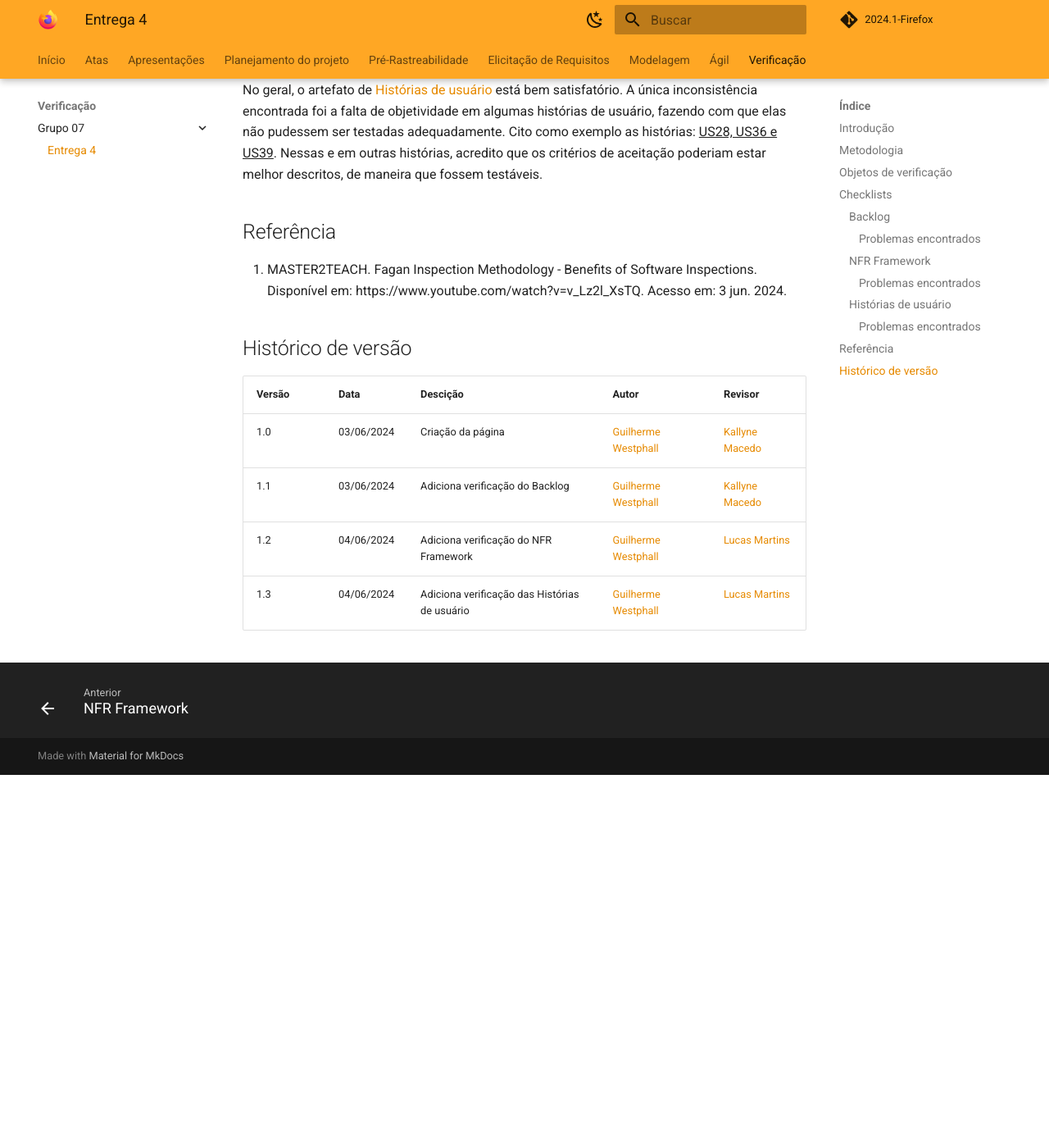
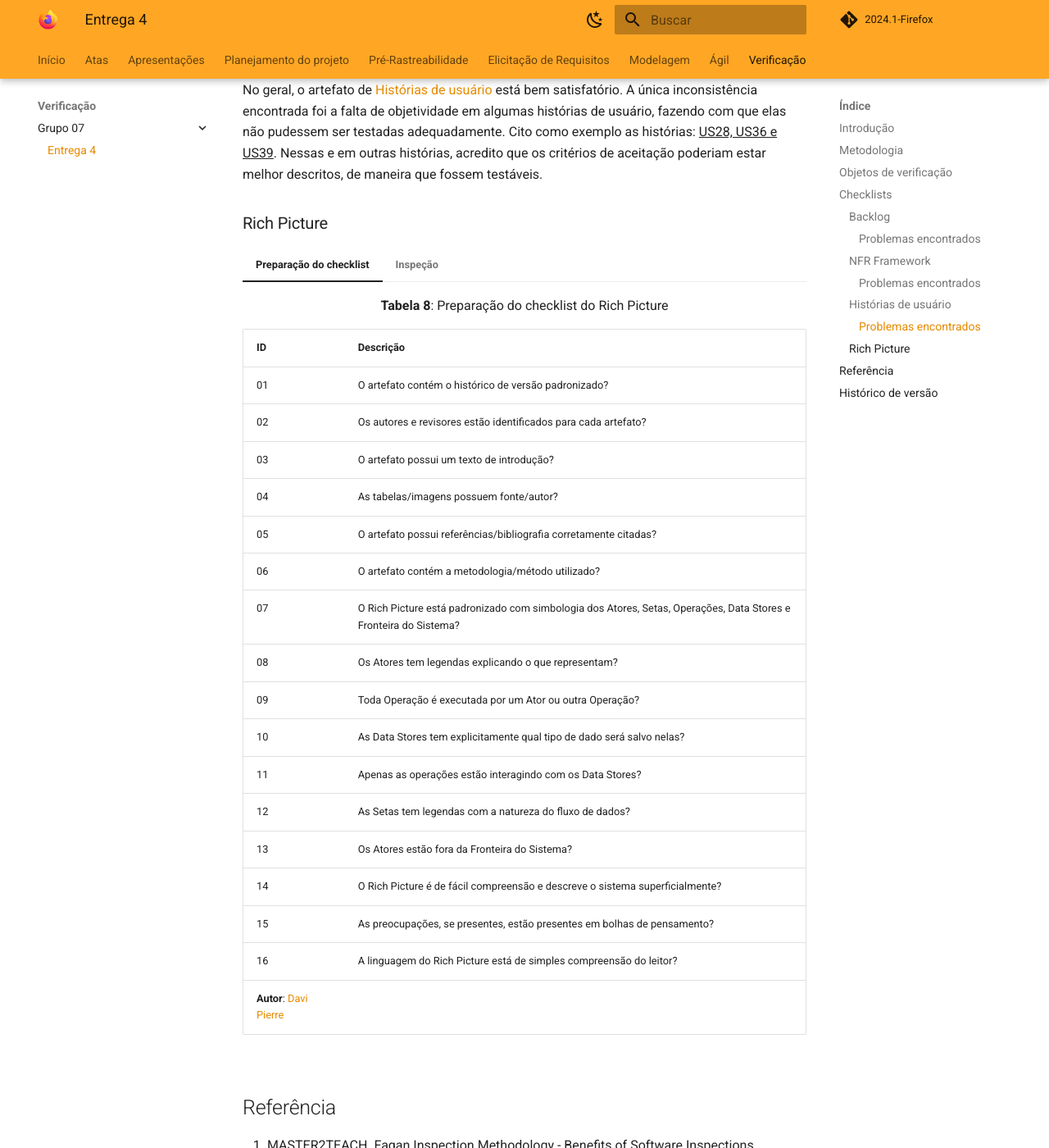
Before and after one commit to martinsglucas/Requisitos-de-Software, an MkDocs documentation site: the page built from docs/verificacao/grupo_7/entrega_4.md, in a window 1280 px wide and 1400 px high, scrolled down 4015 px. Shown: the whole window at 82% size. Built offline with MkDocs 1.6.1 and Material for MkDocs 9.7.7, drawn with Linux system fonts in a browser that asks for light colours; comment, search, counter and statistics services are not loaded; before the commit the page ends 4960 px from its top, so only the background shows below that; some of the changed text lies outside the part shown.

Commit message:
Add tabelas 8 e 9 na entrega_4.md

```diff
--- a/docs/verificacao/grupo_7/entrega_4.md
+++ b/docs/verificacao/grupo_7/entrega_4.md
@@ -198,6 +198,66 @@
 #### Problemas encontrados
 No geral, o artefato de [Histórias de usuário](https://requisitos-de-software.github.io/2024.1-Meu-INSS/modelagem/Agil/historia_de_usuario/) está bem satisfatório. A única inconsistência encontrada foi a falta de objetividade em algumas histórias de usuário, fazendo com que elas não pudessem ser testadas adequadamente. Cito como exemplo as histórias: ^^US28, US36 e US39^^. Nessas e em outras histórias, acredito que os critérios de aceitação poderiam estar melhor descritos, de maneira que fossem testáveis.
 
+### Rich Picture
+
+=== "Preparação do checklist"
+
+    <center>
+
+    **Tabela 8**: Preparação do checklist do Rich Picture
+
+    | ID  | Descrição                                                                                                        |
+    | --- | ---------------------------------------------------------------------------------------------------------------- |
+    | 01  | O artefato contém o histórico de versão padronizado?                                                             |
+    | 02  | Os autores e revisores estão identificados para cada artefato?                                                   |
+    | 03  | O artefato possui um texto de introdução?                                                                        |
+    | 04  | As tabelas/imagens possuem fonte/autor?                                                                          |
+    | 05  | O artefato possui referências/bibliografia corretamente citadas?                                                 |
+    | 06  | O artefato contém a metodologia/método utilizado?                                                                |
+    | 07  | O Rich Picture está padronizado com simbologia dos Atores, Setas, Operações, Data Stores e Fronteira do Sistema? |
+    | 08  | Os Atores tem legendas explicando o que representam?                                                             |
+    | 09  | Toda Operação é executada por um Ator ou outra Operação?                                                         |
+    | 10  | As Data Stores tem explicitamente qual tipo de dado será salvo nelas?                                            |
+    | 11  | Apenas as operações estão interagindo com os Data Stores?                                                        |
+    | 12  | As Setas tem legendas com a natureza do fluxo de dados?                                                          |
+    | 13 | Os Atores estão fora da Fronteira do Sistema?                                                                     |
+    | 14 | O Rich Picture é de fácil compreensão e descreve o sistema superficialmente?                                      |
+    | 15 | As preocupações, se presentes, estão presentes em bolhas de pensamento?                                           |
+    | 16 | A linguagem do Rich Picture está de simples compreensão do leitor?                                                |
+    **Autor**: [Davi Pierre](https://github.com/DaviPierre)
+
+    </center>
+
+=== "Inspeção"
+
+    <center>
+
+    **Tabela 9**: Inspeção das histórias de usuário
+
+    | ID  | Descrição                                                                                                        | Avaliação |
+    | --- | ---------------------------------------------------------------------------------------------------------------- | --------- |
+    | 01  | O artefato contém o histórico de versão padronizado?                                                             |           |
+    | 02  | Os autores e revisores estão identificados para cada artefato?                                                   |           |
+    | 03  | O artefato possui um texto de introdução?                                                                        |           |
+    | 04  | As tabelas/imagens possuem fonte/autor?                                                                          |           |
+    | 05  | O artefato possui referências/bibliografia corretamente citadas?                                                 |           |
+    | 06  | O artefato contém a metodologia/método utilizado?                                                                |           |
+    | 07  | O Rich Picture está padronizado com simbologia dos Atores, Setas, Operações, Data Stores e Fronteira do Sistema? |           |
+    | 08  | Os Atores tem legendas explicando o que representam?                                                             |           |
+    | 09  | Toda Operação é executada por um Ator ou outra Operação?                                                         |           |
+    | 10  | As Data Stores tem explicitamente qual tipo de dado será salvo nelas?                                            |           |
+    | 11  | Apenas as operações estão interagindo com os Data Stores?                                                        |           |
+    | 12  | As Setas tem legendas com a natureza do fluxo de dados?                                                          |           |
+    | 13 | Os Atores estão fora da Fronteira do Sistema?                                                                     |           |
+    | 14 | O Rich Picture é de fácil compreensão e descreve o sistema superficialmente?                                      |           |
+    | 15 | As preocupações, se presentes, estão presentes em bolhas de pensamento?                                           |           |
+    | 16 | A linguagem do Rich Picture está de simples compreensão do leitor?                                                |           |
+    **Autor**: [Davi Pierre](https://github.com/DaviPierre)
+
+    </center>
+
+
+
 ## Referência
 
 1. MASTER2TEACH. Fagan Inspection Methodology - Benefits of Software Inspections. Disponível em: https://www.youtube.com/watch?v=v_Lz2l_XsTQ. Acesso em: 3 jun. 2024.
@@ -205,9 +265,10 @@
 
 ## Histórico de versão
 
-| Versão | Data       | Descição                                      | Autor                                           | Revisor                                           |
-| ------ | ---------- | --------------------------------------------- | ----------------------------------------------- | ------------------------------------------------- |
-| 1.0    | 03/06/2024 | Criação da página                             | [Guilherme Westphall](https://github.com/west7) | [Kallyne Macedo](https://github.com/kalipassos)   |
-| 1.1    | 03/06/2024 | Adiciona verificação do Backlog               | [Guilherme Westphall](https://github.com/west7) | [Kallyne Macedo](https://github.com/kalipassos)   |
-| 1.2    | 04/06/2024 | Adiciona verificação do NFR Framework         | [Guilherme Westphall](https://github.com/west7) | [Lucas Martins](https://github.com/martinsglucas) |
-| 1.3    | 04/06/2024 | Adiciona verificação das Histórias de usuário | [Guilherme Westphall](https://github.com/west7) | [Lucas Martins](https://github.com/martinsglucas) |
+| Versão | Data       | Descição                                                   | Autor                                           | Revisor                                           |
+| ------ | ---------- | ---------------------------------------------------------- | ----------------------------------------------- | ------------------------------------------------- |
+| 1.0    | 03/06/2024 | Criação da página                                          | [Guilherme Westphall](https://github.com/west7) | [Kallyne Macedo](https://github.com/kalipassos)   |
+| 1.1    | 03/06/2024 | Adiciona verificação do Backlog                            | [Guilherme Westphall](https://github.com/west7) | [Kallyne Macedo](https://github.com/kalipassos)   |
+| 1.2    | 04/06/2024 | Adiciona verificação do NFR Framework                      | [Guilherme Westphall](https://github.com/west7) | [Lucas Martins](https://github.com/martinsglucas) |
+| 1.3    | 04/06/2024 | Adiciona verificação das Histórias de usuário              | [Guilherme Westphall](https://github.com/west7) | [Lucas Martins](https://github.com/martinsglucas) |
+| 1.4    | 07/06/2024 | Adiciona as tabelas 8 e 9 para a verificação do Rich Picture | [Davi Pierre](https://github.com/DaviPierre)    | --- |
```
